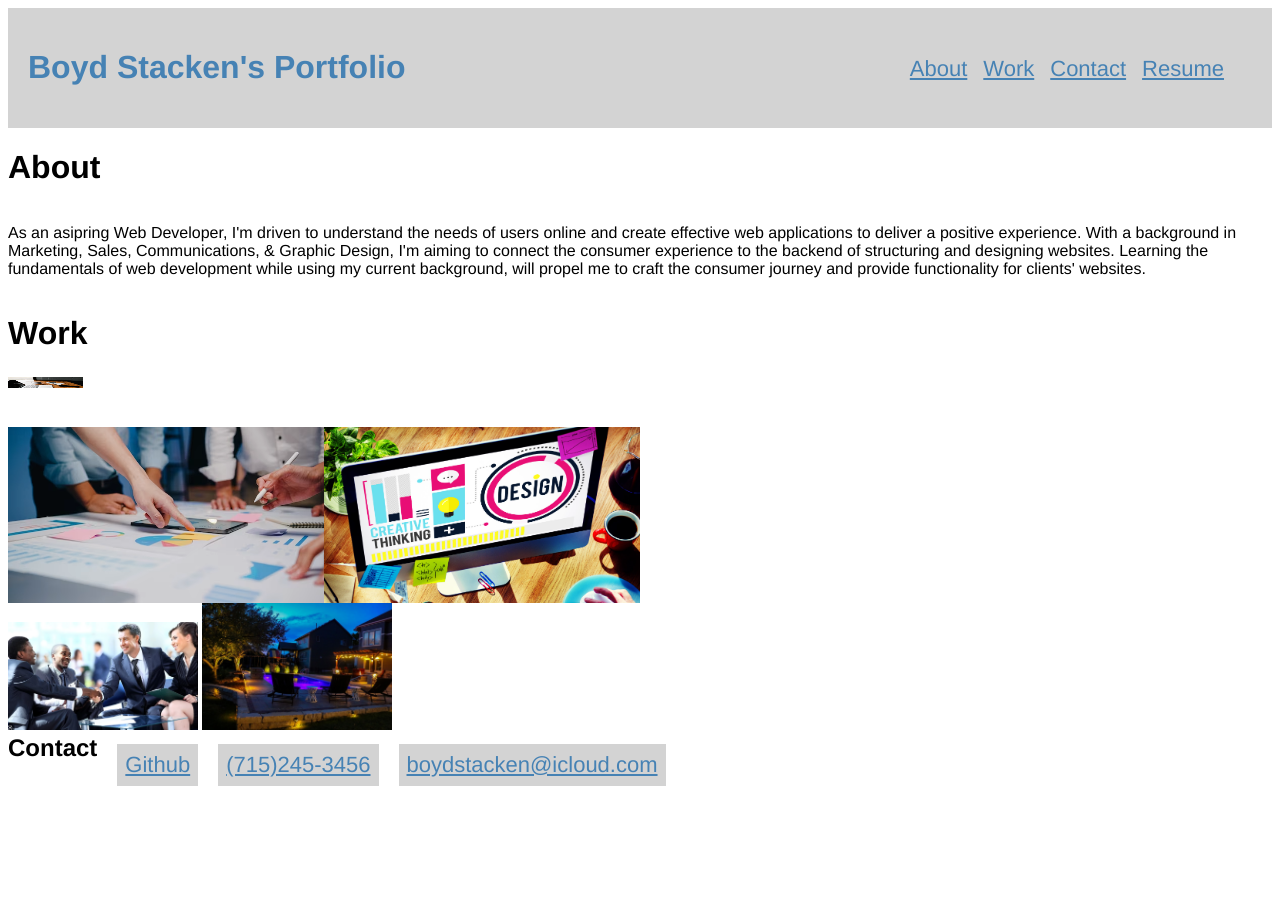
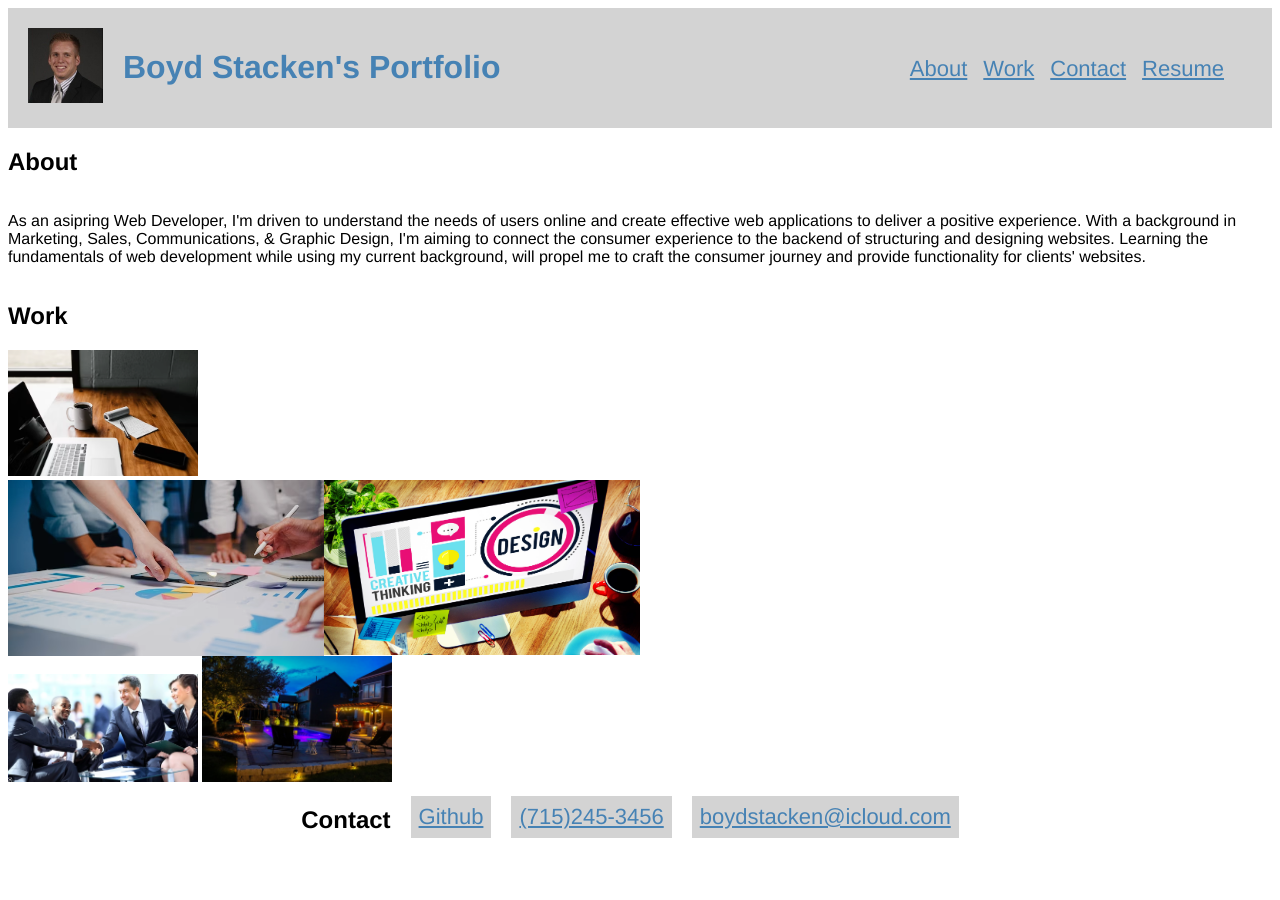
Before and after one commit to boydstacken/02-Challenge, a plain HTML site: page index.html in a window 1280 px wide. After the commit the page ends 862 px from the top, so only its background shows below. Drawn offline with Linux system fonts and the light colour scheme.

Commit message:
new changes

```diff
--- a/Assets/style.css
+++ b/Assets/style.css
@@ -16,6 +16,13 @@ header {
 header h1 {
     display: inline-block;
     font-size: 32px;
+}
+
+.profile-picture {
+    float: left;
+    width: 75px;
+    height: 75px;
+    margin-right: 20px;
 }
 
 ul {
--- a/index.html
+++ b/index.html
@@ -9,6 +9,8 @@
     </head>
     <body>
         <header>
+            <div class="container"></div>
+                <img src="Assets/profile pic.jpeg" alt="picture of Boyd Stacken" class="profile-picture">
                 <h1>Boyd Stacken's Portfolio</h1>
                     <nav>
                 <!--Navbar list items and linked to their section of page. Resume links to PDF doc-->
@@ -19,22 +21,22 @@
                             <li><a href="#about">About</a></li>
                         </ul>
                     </nav>
-
+                </div>
         </header>
         <!--Implemented page wrapper to keep sections contained-->
         <main class="page-wrapper">
             <!--About myself-->
             <section class="page-section" id="about"></section>
                 <div class="flex-container">
-                        <h1>About</h1>
+                        <h2>About</h2>
                         <p>As an asipring Web Developer, I'm driven to understand the needs of users online and create effective web applications to deliver a positive experience. With a background in Marketing, Sales, Communications, & Graphic Design, I'm aiming to connect the consumer experience to the backend of structuring and designing websites. Learning the fundamentals of web development while using my current background, will propel me to craft the consumer journey and provide functionality for clients' websites. </p>
                     </div>
                 </div>
             </section>
             <!--My Portfolio-->
-            <section class="page-section" id="work"></section>
-                <h1>Work</h1>
-                <div class="flex-container">
+            <section id="work">
+                <h2>Work</h2>
+                <div class="container">
                         <div class="image-container">
                             <img src="Assets/Marketing.png" alt="Computer desk" class="big-image">
                     </div>
@@ -55,7 +57,7 @@
             </section>
             <!--Contact Information-->
             <section class="contact-section">
-                <h1>Contact</h1>
+                <h2>Contact</h2>
                     <div class="flex-container">
                         <ul>
                             <li><a href="#boydstacken@icloud.com">boydstacken@icloud.com</a></li>
```
Also changed, not shown: Assets/profile pic.jpeg (added), 1 other file. Lines whose indentation alone changed are shown as unchanged.
